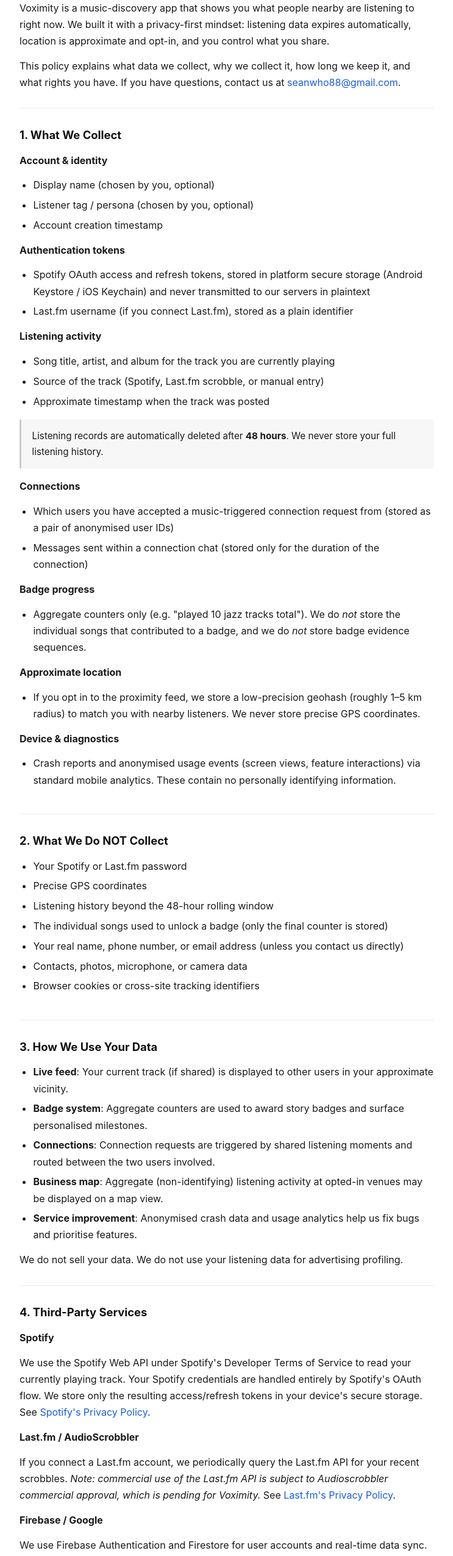
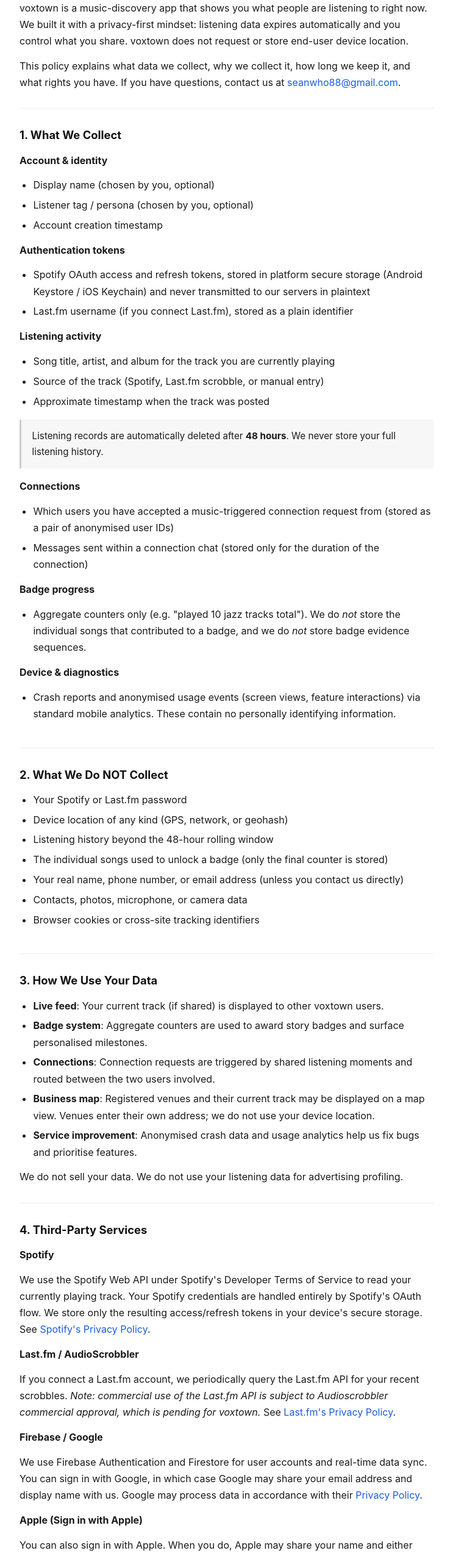
Before and after one commit to seanwho88/voxtown-legal, a plain HTML site: page index.html in a window 1280 px wide. Shown: the part 240-2791 px from the top of the page at 61% size, without its empty margins (268-1011 px from the left). Drawn offline with Linux system fonts and the light colour scheme.

Commit message:
Update privacy policy for voxtown rebrand + repo rename
Hosted policy was stale since 2026-05-05: still said "Voximity" and
described a location/geohash proximity feature that was fully removed
from the app. Syncs with docs/privacy_policy.html (updated 2026-07-15
in the main repo) — voxtown branding, no-location language, Apple
Sign-In disclosure added. README updated for the voximity-legal ->
voxtown-legal rename.

```diff
--- a/index.html
+++ b/index.html
@@ -3,7 +3,7 @@
 <head>
   <meta charset="UTF-8" />
   <meta name="viewport" content="width=device-width, initial-scale=1.0" />
-  <title>Privacy Policy — Voximity</title>
+  <title>Privacy Policy — voxtown</title>
   <style>
     *, *::before, *::after { box-sizing: border-box; margin: 0; padding: 0; }
 
@@ -91,15 +91,15 @@
 
     <header>
       <h1>Privacy Policy</h1>
-      <p>Voximity &mdash; Last updated: 2026-05-05</p>
+      <p>voxtown &mdash; Last updated: 2026-07-15</p>
     </header>
 
     <section>
       <h2>Overview</h2>
       <p>
-        Voximity is a music-discovery app that shows you what people nearby are listening to right now.
-        We built it with a privacy-first mindset: listening data expires automatically, location is
-        approximate and opt-in, and you control what you share.
+        voxtown is a music-discovery app that shows you what people are listening to right now.
+        We built it with a privacy-first mindset: listening data expires automatically and you control what you share.
+        voxtown does not request or store end-user device location.
       </p>
       <p>
         This policy explains what data we collect, why we collect it, how long we keep it, and what
@@ -145,11 +145,6 @@
         <li>Aggregate counters only (e.g. "played 10 jazz tracks total"). We do <em>not</em> store the individual songs that contributed to a badge, and we do <em>not</em> store badge evidence sequences.</li>
       </ul>
 
-      <p><strong>Approximate location</strong></p>
-      <ul>
-        <li>If you opt in to the proximity feed, we store a low-precision geohash (roughly 1&ndash;5 km radius) to match you with nearby listeners. We never store precise GPS coordinates.</li>
-      </ul>
-
       <p><strong>Device &amp; diagnostics</strong></p>
       <ul>
         <li>Crash reports and anonymised usage events (screen views, feature interactions) via standard mobile analytics. These contain no personally identifying information.</li>
@@ -160,7 +155,7 @@
       <h2>2. What We Do NOT Collect</h2>
       <ul>
         <li>Your Spotify or Last.fm password</li>
-        <li>Precise GPS coordinates</li>
+        <li>Device location of any kind (GPS, network, or geohash)</li>
         <li>Listening history beyond the 48-hour rolling window</li>
         <li>The individual songs used to unlock a badge (only the final counter is stored)</li>
         <li>Your real name, phone number, or email address (unless you contact us directly)</li>
@@ -172,10 +167,10 @@
     <section>
       <h2>3. How We Use Your Data</h2>
       <ul>
-        <li><strong>Live feed</strong>: Your current track (if shared) is displayed to other users in your approximate vicinity.</li>
+        <li><strong>Live feed</strong>: Your current track (if shared) is displayed to other voxtown users.</li>
         <li><strong>Badge system</strong>: Aggregate counters are used to award story badges and surface personalised milestones.</li>
         <li><strong>Connections</strong>: Connection requests are triggered by shared listening moments and routed between the two users involved.</li>
-        <li><strong>Business map</strong>: Aggregate (non-identifying) listening activity at opted-in venues may be displayed on a map view.</li>
+        <li><strong>Business map</strong>: Registered venues and their current track may be displayed on a map view. Venues enter their own address; we do not use your device location.</li>
         <li><strong>Service improvement</strong>: Anonymised crash data and usage analytics help us fix bugs and prioritise features.</li>
       </ul>
       <p>We do not sell your data. We do not use your listening data for advertising profiling.</p>
@@ -196,15 +191,24 @@
       <p>
         If you connect a Last.fm account, we periodically query the Last.fm API for your recent
         scrobbles. <em>Note: commercial use of the Last.fm API is subject to Audioscrobbler
-        commercial approval, which is pending for Voximity.</em> See
+        commercial approval, which is pending for voxtown.</em> See
         <a href="https://www.last.fm/legal/privacy" target="_blank" rel="noopener">Last.fm's Privacy Policy</a>.
       </p>
 
       <p><strong>Firebase / Google</strong></p>
       <p>
         We use Firebase Authentication and Firestore for user accounts and real-time data sync.
-        Google may process data in accordance with their
+        You can sign in with Google, in which case Google may share your email address and
+        display name with us. Google may process data in accordance with their
         <a href="https://policies.google.com/privacy" target="_blank" rel="noopener">Privacy Policy</a>.
+      </p>
+
+      <p><strong>Apple (Sign in with Apple)</strong></p>
+      <p>
+        You can also sign in with Apple. When you do, Apple may share your name and either
+        your real email address or a private relay email (your choice at sign-in time) with us.
+        We treat the relay address the same as a normal email and never attempt to deanonymise
+        it. See <a href="https://www.apple.com/legal/privacy/" target="_blank" rel="noopener">Apple's Privacy Policy</a>.
       </p>
 
       <p><strong>Crash &amp; analytics</strong></p>
@@ -231,7 +235,6 @@
       <ul>
         <li><strong>Access</strong> the personal data we hold about you</li>
         <li><strong>Delete</strong> your account and all associated data (in-app: Settings &rarr; Delete Account)</li>
-        <li><strong>Opt out</strong> of the proximity feed at any time without deleting your account</li>
         <li><strong>Disconnect</strong> Spotify or Last.fm, which revokes our access to future data from those services</li>
         <li><strong>Request a copy</strong> of your data by emailing <a href="mailto:seanwho88@gmail.com">seanwho88@gmail.com</a></li>
       </ul>
@@ -259,7 +262,7 @@
     <section>
       <h2>8. Children</h2>
       <p>
-        Voximity is not directed at children under 13 (or under 16 in the EU). We do not
+        voxtown is not directed at children under 13 (or under 16 in the EU). We do not
         knowingly collect personal data from children. If you believe a child has provided us
         with personal data, contact us and we will delete it promptly.
       </p>
@@ -284,7 +287,7 @@
     </section>
 
     <footer>
-      &copy; 2026 Voximity. All rights reserved.
+      &copy; 2026 voxtown. All rights reserved.
     </footer>
 
   </div>
```
Also changed, not shown: 1 other file.
